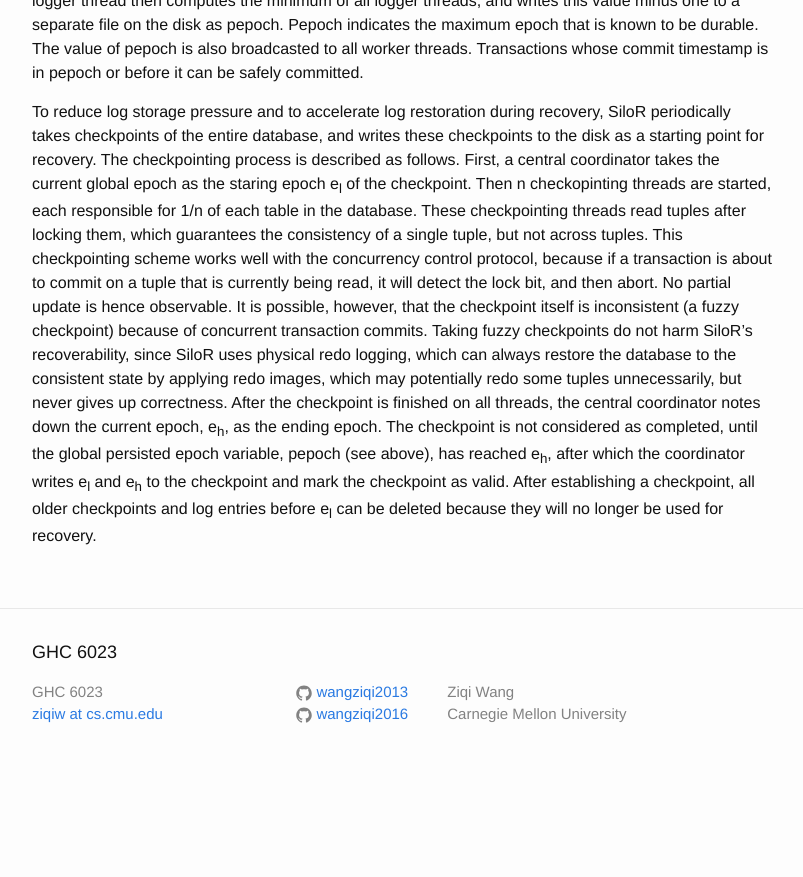
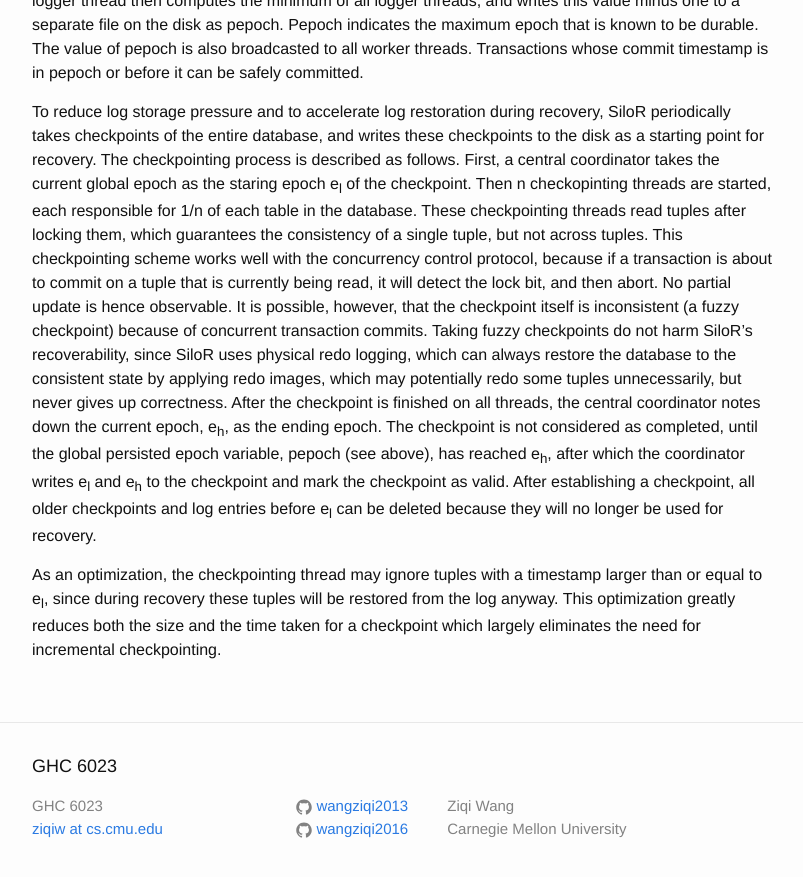
Before and after one commit to wangziqi2013/wangziqi2013.github.io, a Jekyll site: the page built from _posts/2019-03-11-silor.markdown, in a window 1280 px wide and 900 px high, scrolled down 2228 px. Shown: the top 877 px of the window, without its empty margins (238-1041 px from the left). Built offline with Jekyll 4.4.1, drawn with Linux system fonts in a browser that asks for light colours; before the commit the page ends 3014 px from its top, so only the background shows below that.

Commit message:
Adding optimization

```diff
--- a/_posts/2019-03-11-silor.markdown
+++ b/_posts/2019-03-11-silor.markdown
@@ -94,3 +94,7 @@ coordinator notes down the current epoch, e<sub>h</sub>, as the ending epoch. Th
 until the global persisted epoch variable, pepoch (see above), has reached e<sub>h</sub>, after which the coordinator
 writes e<sub>l</sub> and e<sub>h</sub> to the checkpoint and mark the checkpoint as valid. After establishing a checkpoint,
 all older checkpoints and log entries before e<sub>l</sub> can be deleted because they will no longer be used for recovery.
+
+As an optimization, the checkpointing thread may ignore tuples with a timestamp larger than or equal to e<sub>l</sub>, since
+during recovery these tuples will be restored from the log anyway. This optimization greatly reduces both the size and the
+time taken for a checkpoint which largely eliminates the need for incremental checkpointing.
```
